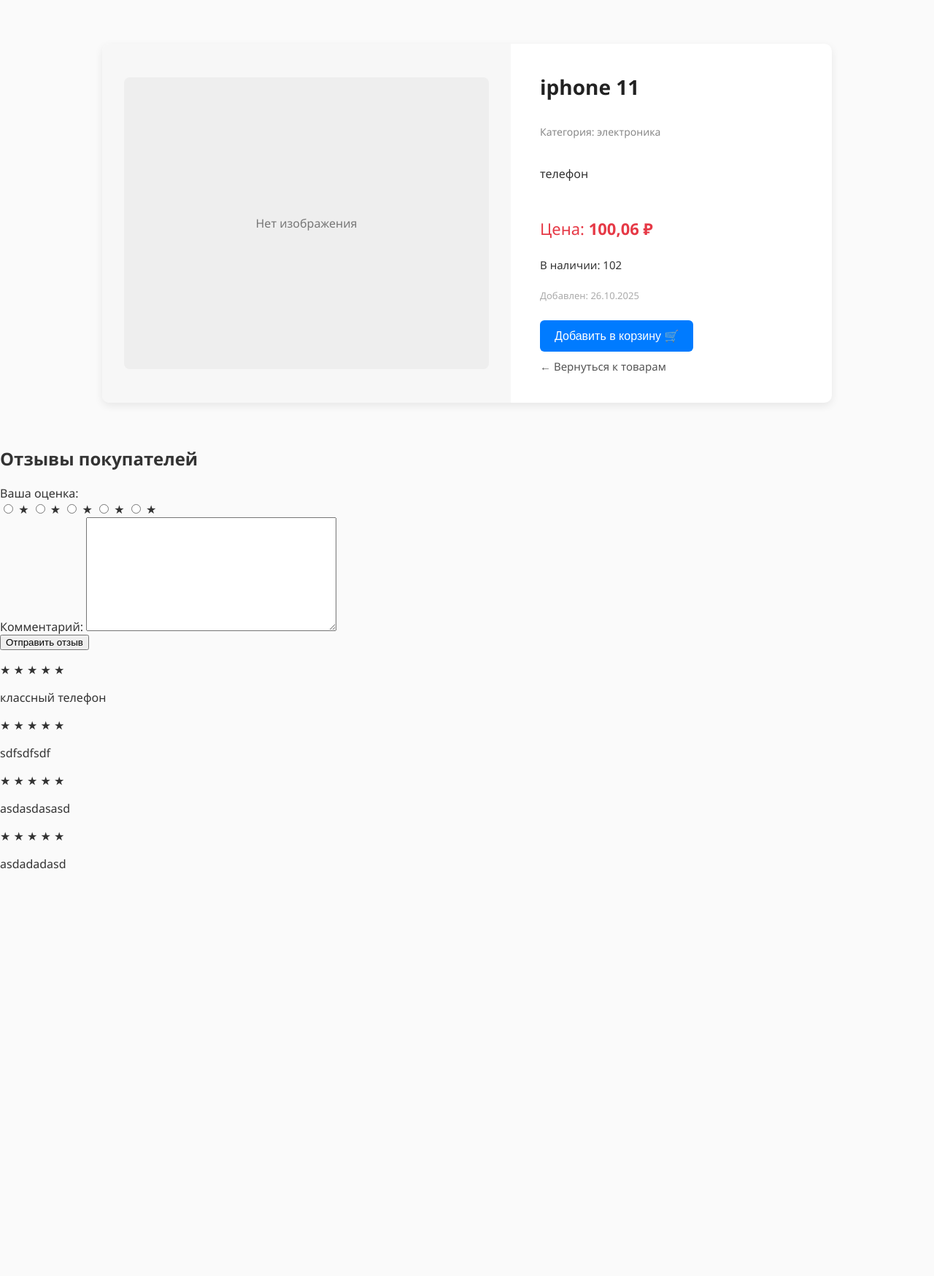
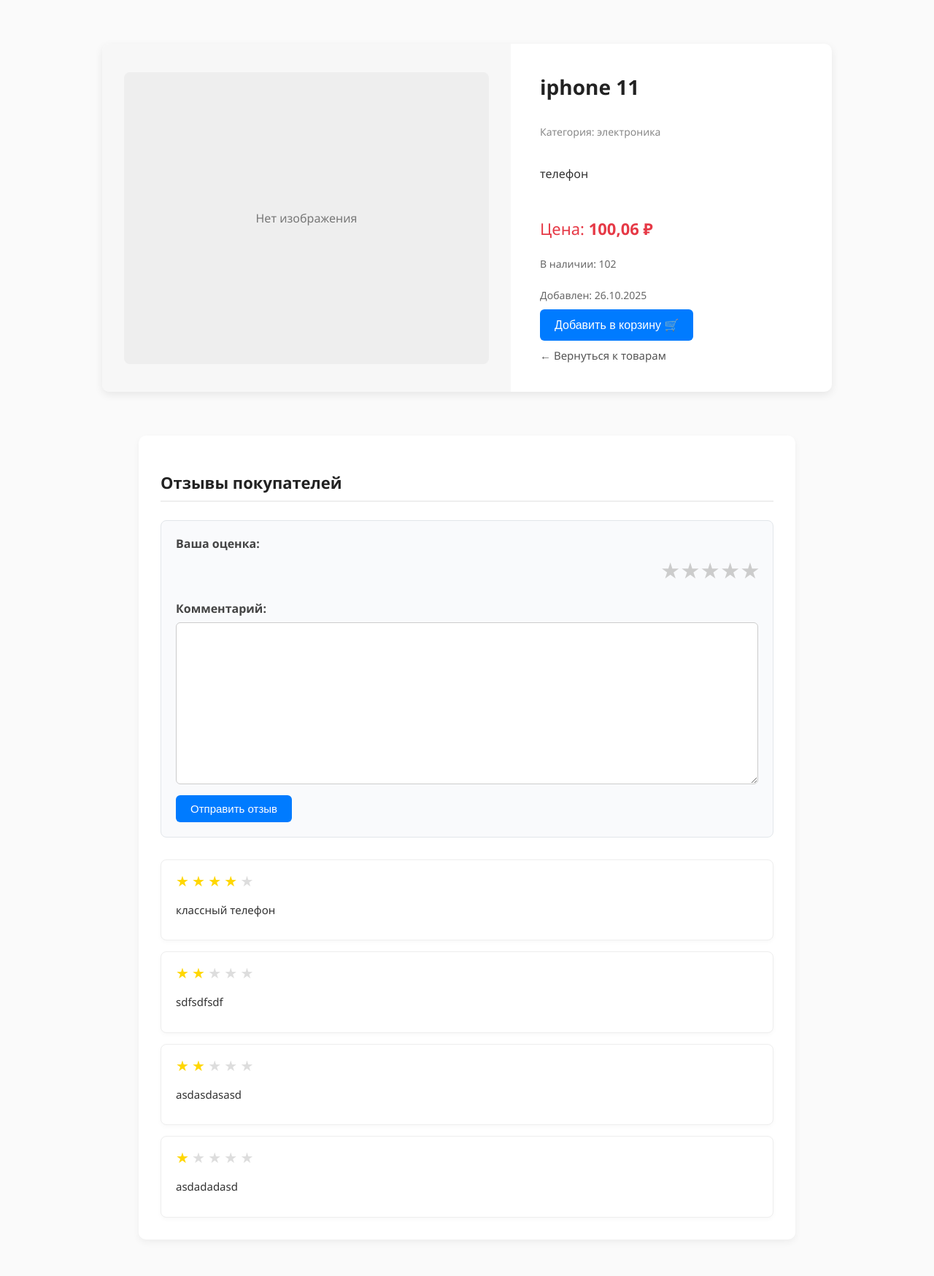
Before and after one commit to AlgoClassWork/ecommerce_project, a Django app: a page that uses shop/templates/product_detail.html in a window 1280 px wide. Shown: the whole page at 73% size. Before the commit the page ends 1191 px from the top, so only its background shows below. Run offline with Django 5.2, Linux system fonts and the light colour scheme; data comes from the database, SQL or seed files in the repository.

Commit message:
Update product_detail.css

```diff
--- a/shop/static/product_detail.css
+++ b/shop/static/product_detail.css
@@ -5,7 +5,7 @@ body {
     color: #333;
 }
 
-/* Главный контейнер */
+/* ==== Карточка товара ==== */
 .product-detail {
     display: flex;
     max-width: 1000px;
@@ -16,7 +16,7 @@ body {
     overflow: hidden;
 }
 
-/* Левая часть — картинка (50%) */
+/* Левая часть — изображение */
 .product-image-block {
     flex: 0 0 50%;
     display: flex;
@@ -32,7 +32,6 @@ body {
     max-height: 500px;
     object-fit: cover;
     border-radius: 8px;
-    box-shadow: 0 2px 6px rgba(0,0,0,0.1);
 }
 
 .no-image {
@@ -46,7 +45,7 @@ body {
     border-radius: 8px;
 }
 
-/* Правая часть — информация (50%) */
+/* Правая часть — описание */
 .product-info-block {
     flex: 0 0 50%;
     padding: 40px;
@@ -79,24 +78,14 @@ body {
     margin-bottom: 10px;
 }
 
-.product-stock {
-    font-size: 15px;
-    color: #333;
+.product-stock,
+.product-date {
+    font-size: 14px;
+    color: #666;
     margin-bottom: 10px;
 }
 
-.out-of-stock {
-    color: #b30000;
-    font-weight: 600;
-}
-
-.product-date {
-    font-size: 13px;
-    color: #aaa;
-    margin-bottom: 25px;
-}
-
-/* Кнопки */
+/* ==== Кнопки ==== */
 .product-actions {
     display: flex;
     flex-direction: column;
@@ -124,14 +113,153 @@ body {
     text-decoration: none;
     color: #555;
     font-size: 15px;
-    transition: color 0.3s;
 }
 
 .back-link:hover {
     color: #007bff;
 }
 
-/* Адаптивность для телефонов */
+/* ==== Блок отзывов ==== */
+.reviews-container {
+    max-width: 900px;
+    margin: 50px auto;
+    padding: 0 20px;
+}
+
+.reviews-section {
+    background: #fff;
+    border-radius: 10px;
+    padding: 30px;
+    box-shadow: 0 4px 10px rgba(0,0,0,0.05);
+}
+
+.reviews-section h2 {
+    font-size: 22px;
+    color: #222;
+    margin-bottom: 25px;
+    border-bottom: 2px solid #eee;
+    padding-bottom: 10px;
+}
+
+/* ==== Форма отзыва ==== */
+.review-form {
+    background: #f9fafc;
+    border: 1px solid #e2e6ea;
+    border-radius: 8px;
+    padding: 20px;
+    margin-bottom: 30px;
+}
+
+.review-form .form-group {
+    margin-bottom: 15px;
+}
+
+.review-form label {
+    display: block;
+    font-weight: 600;
+    color: #444;
+    margin-bottom: 8px;
+}
+
+.review-form textarea {
+    width: 100%;
+    min-height: 80px;
+    border: 1px solid #ccc;
+    border-radius: 6px;
+    padding: 10px;
+    font-size: 15px;
+    font-family: inherit;
+}
+
+.review-btn {
+    background: #007bff;
+    color: #fff;
+    border: none;
+    padding: 10px 20px;
+    border-radius: 6px;
+    font-size: 15px;
+    cursor: pointer;
+    transition: background 0.3s;
+}
+
+.review-btn:hover {
+    background: #0056b3;
+}
+
+/* ==== Звёзды рейтинга ==== */
+.stars {
+    display: flex;
+    flex-direction: row-reverse;
+    justify-content: flex-start;
+    gap: 4px;
+}
+
+.stars input {
+    display: none;
+}
+
+.stars label {
+    font-size: 26px;
+    color: #ccc;
+    cursor: pointer;
+    transition: color 0.25s;
+}
+
+.stars input:checked ~ label,
+.stars label:hover,
+.stars label:hover ~ label {
+    color: #FFD700;
+}
+
+/* ==== Список отзывов ==== */
+.reviews-list {
+    display: flex;
+    flex-direction: column;
+    gap: 15px;
+}
+
+.review-card {
+    border: 1px solid #eee;
+    border-radius: 8px;
+    padding: 15px 20px;
+    background: #fff;
+    box-shadow: 0 2px 6px rgba(0,0,0,0.03);
+}
+
+.review-header {
+    display: flex;
+    justify-content: space-between;
+    align-items: center;
+    margin-bottom: 6px;
+}
+
+.review-rating .star {
+    color: #ddd;
+    font-size: 20px;
+}
+
+.review-rating .star.filled {
+    color: #FFD700;
+}
+
+.review-date {
+    font-size: 13px;
+    color: #999;
+}
+
+.review-text {
+    font-size: 15px;
+    color: #333;
+    line-height: 1.5;
+}
+
+.no-reviews {
+    color: #777;
+    font-style: italic;
+    text-align: center;
+}
+
+/* ==== Адаптивность ==== */
 @media (max-width: 768px) {
     .product-detail {
         flex-direction: column;
@@ -139,7 +267,6 @@ body {
 
     .product-image-block,
     .product-info-block {
-        flex: 1 1 100%;
         padding: 25px;
     }
 
@@ -147,12 +274,14 @@ body {
         max-height: 300px;
     }
 
-    .product-actions {
-        align-items: center;
-    }
-
-    .add-to-cart-btn, .back-link {
+    .add-to-cart-btn,
+    .back-link {
         width: 100%;
         text-align: center;
     }
+
+    .reviews-container {
+        padding: 0 10px;
+        margin: 30px auto;
+    }
 }
```
